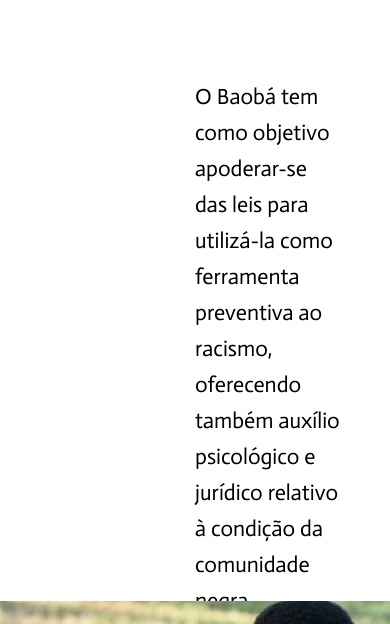
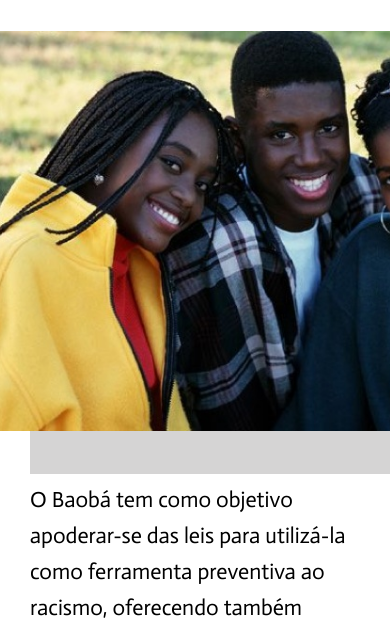
Before and after one commit to thaqnos/projeto-baoba, a website: page conheca.html in a window 390 px wide. Shown: the part 410-1034 px from the top of the page. Drawn offline with Linux system fonts and the light colour scheme; a web font is replaced by a local one.

Commit message:
Ajusta media query da pagina conheça

```diff
--- a/style/scss/layout/conheca/_conheca.scss
+++ b/style/scss/layout/conheca/_conheca.scss
@@ -46,9 +46,32 @@
         color: #525252;
         line-break: loose;
         text-transform: lowercase;
+        margin-top: 80px;
 
         .conheca__span {
             color: black;
         }
     }
 }
+
+@media (max-width: 768px) {
+    .conheca__geral {
+        .conheca__geral-div {
+            flex-direction: column;
+
+            .conheca__div {
+                width: 100%;
+
+                .conheca__div-imagem {
+                    margin-left: -113px;
+                    margin: 0 auto;
+                    text-align: center;
+
+                    .conheca__div-img {
+                        left: -63px;
+                    }
+                }
+            }
+        }
+    }
+}
```
Also changed, not shown: style/style.css, 1 other file.
